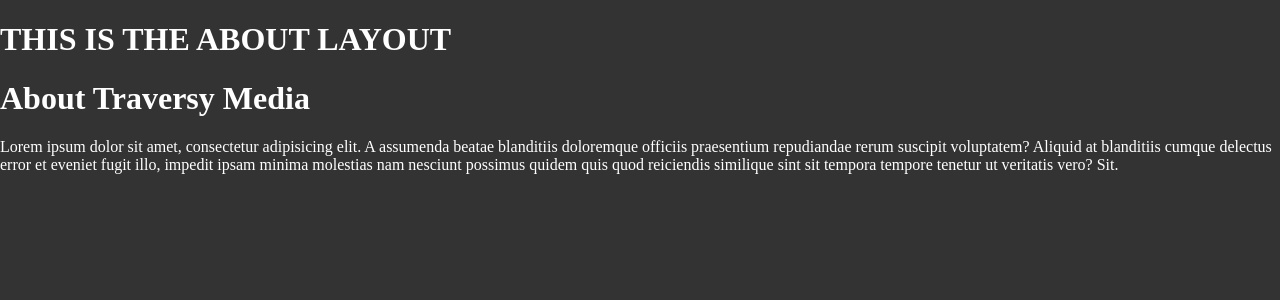
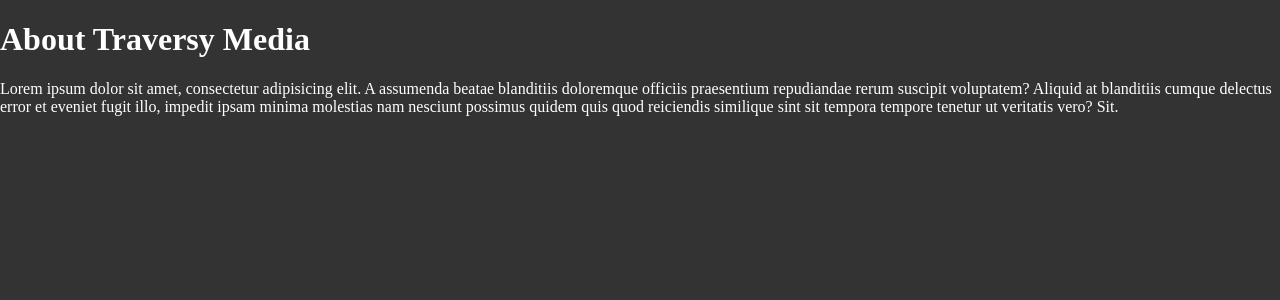
Before and after one commit to Annie-Huang/next-13-crash-course, a Next.js app: page /about in a window 1280 px wide. Shown: the top 300 px of the page. Built offline with nearby package versions, Linux system fonts and the light colour scheme.

Commit message:
How to create MetaData for specific page. Do it in the page file or layout file. But keep in mind it will to trickle into the children component for Metadata.

```diff
--- a/app/about/layout.jsx
+++ b/app/about/layout.jsx
@@ -1,7 +1,15 @@
+// // A custom Metadata can put into here too
+// export const metadata = {
+//   title: 'Traversy Media',
+//   description: 'Web development tutorials and courses',
+//   keywords:
+//     'web development, web design, javascript, react, node, angular, vue, html, css',
+// };
+
 const AboutLayout = ({ children }) => {
   return (
     <div>
-      <h1>THIS IS THE ABOUT LAYOUT</h1>
+      {/*<h1>THIS IS THE ABOUT LAYOUT</h1>*/}
       {children}
     </div>
   );
--- a/app/about/page.jsx
+++ b/app/about/page.jsx
@@ -1,3 +1,7 @@
+export const metadata = {
+  title: 'About Traversy Media',
+};
+
 const AboutPage = () => {
   return (
     <div>
```
